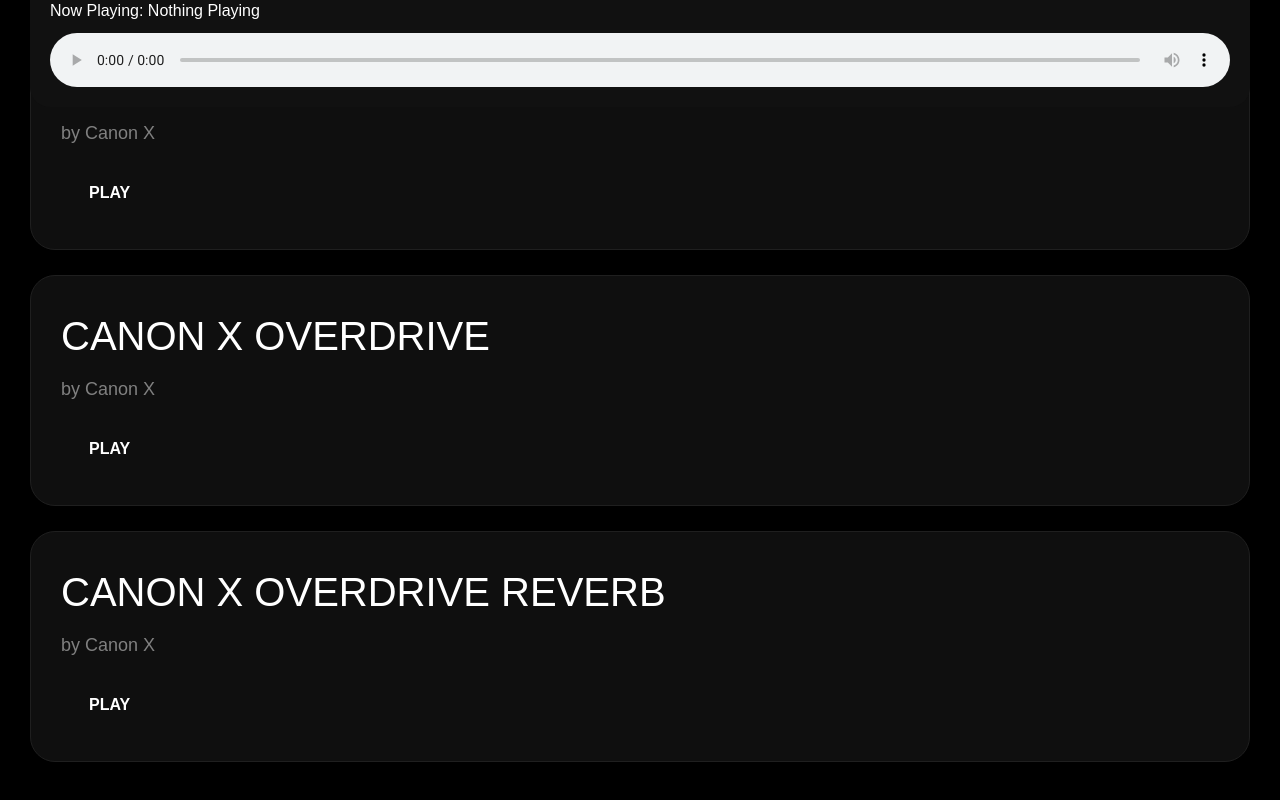
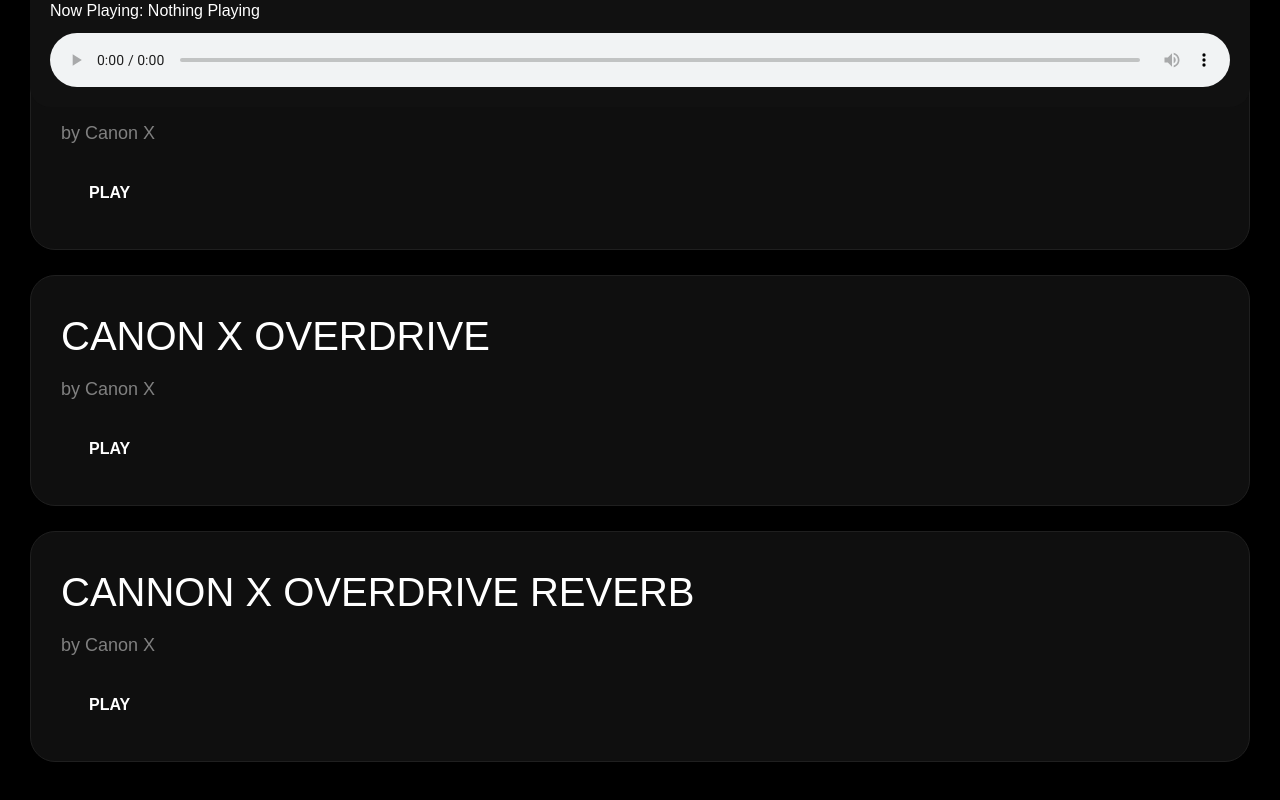
Before and after one commit to atharvashukla1703-wq/Crimson-Beat-Stream, a React (Vite) app: page / in a window 1280 px wide. Shown: the part 693-1493 px from the top of the page. Built offline with nearby package versions, Linux system fonts and the light colour scheme; the HTML template or start-up script is replaced by a standard one; a web font is replaced by a local one.

Commit message:
Update App.tsx

```diff
--- a/src/App.tsx
+++ b/src/App.tsx
@@ -17,27 +17,31 @@ export default function App() {
     {
       title: "BLACKOUT",
       artist: "Canon X",
-      file: "/songs/blackout.mp3",
+      file: "/blackout.mp3",
     },
+
     {
       title: "BLACKOUT STREET",
       artist: "Canon X",
-      file: "/songs/blackoutstreet.mp3.mp3",
+      file: "/blackoutstreet.mp3.mp3",
     },
+
     {
       title: "DESI CANNON RELOADED",
       artist: "Canon X",
-      file: "/songs/desicannonreloaded.mp3",
+      file: "/desicannonreloaded.mp3",
     },
+
     {
       title: "CANON X OVERDRIVE",
       artist: "Canon X",
-      file: "/songs/canonxoverdrive.mp3",
+      file: "/canonxoverdrive.mp3",
     },
+
     {
-      title: "CANON X OVERDRIVE REVERB",
+      title: "CANNON X OVERDRIVE REVERB",
       artist: "Canon X",
-      file: "/songs/cannonxoverdrivereverb.mp3",
+      file: "/cannonxoverdrivereverb.mp3",
     },
   ];
 
```
